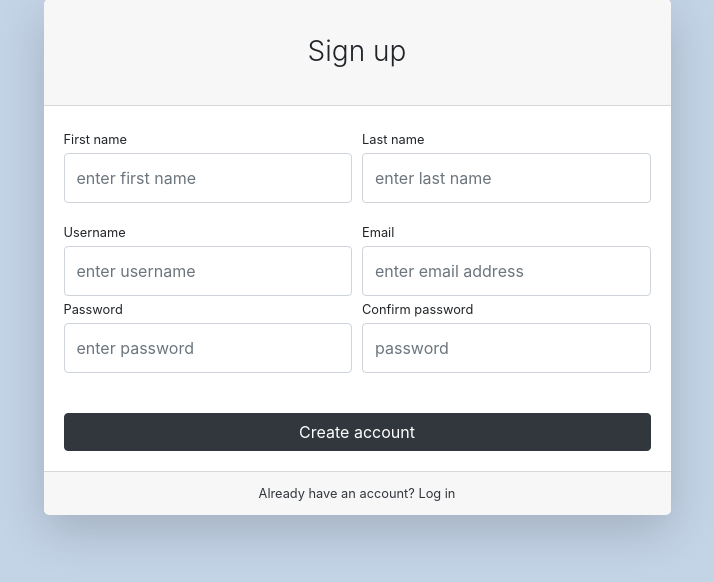
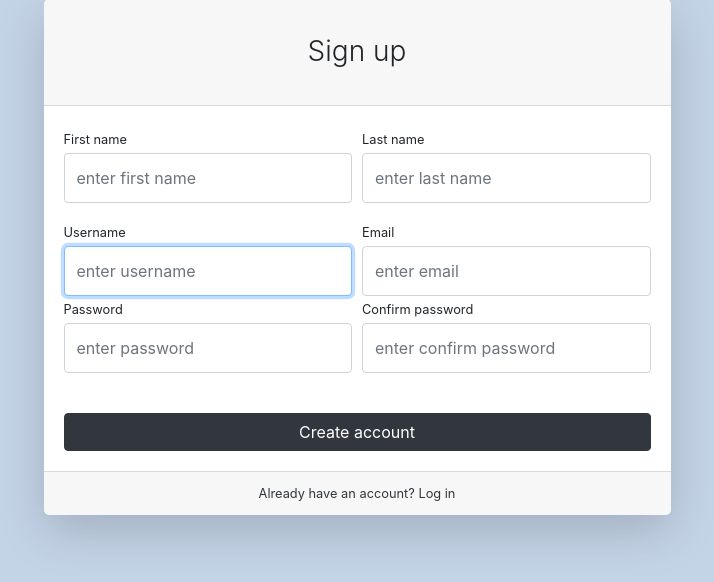
Before and after one commit to Julia-ms3/Adidas-Store, a Django app: page /user/register/ in a window 1280 px wide. Shown: the part 149-731 px from the top of the page, without its empty margins (283-997 px from the left). Run offline with Django 5.2, Linux system fonts and the light colour scheme; some libraries are stand-ins or nearby versions.

Commit message:
Create registration form

```diff
--- a/store/users/forms.py
+++ b/store/users/forms.py
@@ -1,18 +1,51 @@
 from django import forms
 from users.models import User
-from django.contrib.auth.forms import AuthenticationForm
+from django.contrib.auth.forms import AuthenticationForm, UserCreationForm
+
 
 class UserLoginForm(AuthenticationForm):
     username = forms.CharField(widget=forms.TextInput(attrs={
         'class': 'form-control py-4',
-        'placeholder':'enter username'
+        'placeholder': 'enter username'
     }))
 
     password = forms.CharField(widget=forms.PasswordInput(attrs={
         'class': 'form-control py-4',
-        'placeholder':'enter password'
+        'placeholder': 'enter password'
     }))
 
     class Meta:
         model = User
-        fields = ['username', 'password', '']
+        fields = ['username', 'password']
+
+
+class UserRegistrationForm(UserCreationForm):
+    first_name = forms.CharField(widget=forms.TextInput(attrs={
+        'class': 'form-control py-4',
+        'placeholder': 'enter first name'
+    }))
+    last_name = forms.CharField(widget=forms.TextInput(attrs={
+        'class': 'form-control py-4',
+        'placeholder': 'enter last name'
+    }))
+    username = forms.CharField(widget=forms.TextInput(attrs={
+        'class': 'form-control py-4',
+        'placeholder': 'enter username'
+    }))
+    email = forms.EmailField(widget=forms.EmailInput(attrs={
+        'class': 'form-control py-4',
+        'placeholder': 'enter email'
+    }))
+    password1 = forms.CharField(widget=forms.PasswordInput(attrs={
+        'class': 'form-control py-4',
+        'placeholder': 'enter password'
+    }))
+    password2 = forms.CharField(widget=forms.PasswordInput(attrs={
+        'class': 'form-control py-4',
+        'placeholder': 'enter confirm password'
+    }))
+
+
+    class Meta:
+        model = User
+        fields = ['first_name', 'last_name', 'username', 'email','password1', 'password2']
--- a/store/users/templates/users/register.html
+++ b/store/users/templates/users/register.html
@@ -16,50 +16,45 @@
                     <div class="card-header"><h3 class="text-center font-weight-light my-4">Sign up</h3>
                     </div>
                     <div class="card-body">
-                        <form>
+                        <form action="{% url 'users:register' %}" method="post">
+
+                            {% csrf_token %}
                             <div class="form-row">
                                 <div class="col-md-6">
                                     <div class="form-group">
-                                        <label class="small mb-1" for="inputFirstName">First name</label>
-                                        <input class="form-control py-4" id="inputFirstName" type="text"
-                                               placeholder="enter first name"/>
+                                        <label class="small mb-1" for="{{ form.first_name.id_for_label }}">First name</label>
+                                        {{ form.first_name }}
                                     </div>
                                 </div>
                                 <div class="col-md-6">
                                     <div class="form-group">
-                                        <label class="small mb-1" for="inputLastName">Last name</label>
-                                        <input class="form-control py-4" id="inputLastName" type="text"
-                                               placeholder="enter last name"/>
+                                        <label class="small mb-1" for="{{ form.last_name.id_for_label }}">Last name</label>
+                                        {{ form.last_name }}
                                     </div>
                                 </div>
                             </div>
                             <div class="form-row">
                                 <div class="col-md-6">
-                                    <label class="small mb-1" for="inputUsername">Username</label>
-                                    <input class="form-control py-4" id="inputUsername" type="text"
-                                           aria-describedby="usernameHelp"
-                                           placeholder="enter username"/>
+                                    <label class="small mb-1" for="{{ form.username.id_for_label }}">Username</label>
+                                    {{ form.username}}
                                 </div>
                                 <div class="col-md-6">
-                                    <label class="small mb-1" for="inputEmailAddress">Email</label>
-                                    <input class="form-control py-4" id="inputEmailAddress" type="email"
-                                           aria-describedby="emailHelp"
-                                           placeholder="enter email address"/>
+                                    <label class="small mb-1" for="{{ form.email.id_for_label }}">Email</label>
+                                    {{ form.email}}
                                 </div>
                             </div>
                             <div class="form-row">
                                 <div class="col-md-6">
                                     <div class="form-group">
-                                        <label class="small mb-1" for="inputPassword">Password</label>
-                                        <input class="form-control py-4" id="inputPassword" type="password"
-                                               placeholder="enter password"/>
+                                        <label class="small mb-1" for="{{ form.passowrd1.id_for_label }}">Password</label>
+                                        {{ form.password1}}
                                     </div>
                                 </div>
                                 <div class="col-md-6">
                                     <div class="form-group">
-                                        <label class="small mb-1" for="inputConfirmPassword">Confirm password</label>
-                                        <input class="form-control py-4" id="inputConfirmPassword"
-                                               type="password" placeholder="password"/>
+                                        <label class="small mb-1" for="{{ form.password2.id_for_label }}">Confirm password</label>
+                                        {{ form.password2}}
+
                                     </div>
                                 </div>
                             </div>
--- a/store/users/views.py
+++ b/store/users/views.py
@@ -1,5 +1,5 @@
 from django.shortcuts import render, HttpResponseRedirect
-from users.forms import UserLoginForm
+from users.forms import UserLoginForm, UserRegistrationForm
 from django.contrib import auth
 from django.urls import reverse
 # Create your views here.
@@ -22,4 +22,15 @@ def login(request):
     return render(request, 'users/login.html', context)
 
 def register(request):
-    return render(request, 'users/register.html')
+    if request.method == 'POST':
+        form = UserRegistrationForm(data=request.POST)
+        if form.is_valid():
+            form.save()
+            return HttpResponseRedirect(reverse('users:login'))
+
+    else:
+        form = UserRegistrationForm()
+    context = {
+        'form' : form
+    }
+    return render(request, 'users/register.html', context)
```
Also changed, not shown: store/db.sqlite3.
